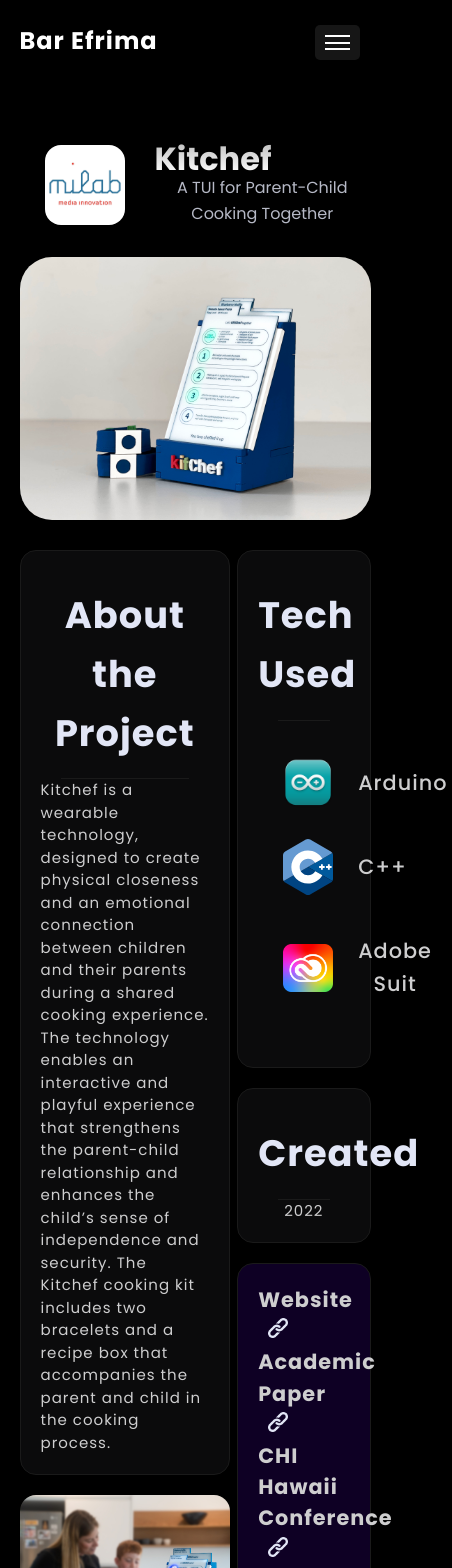
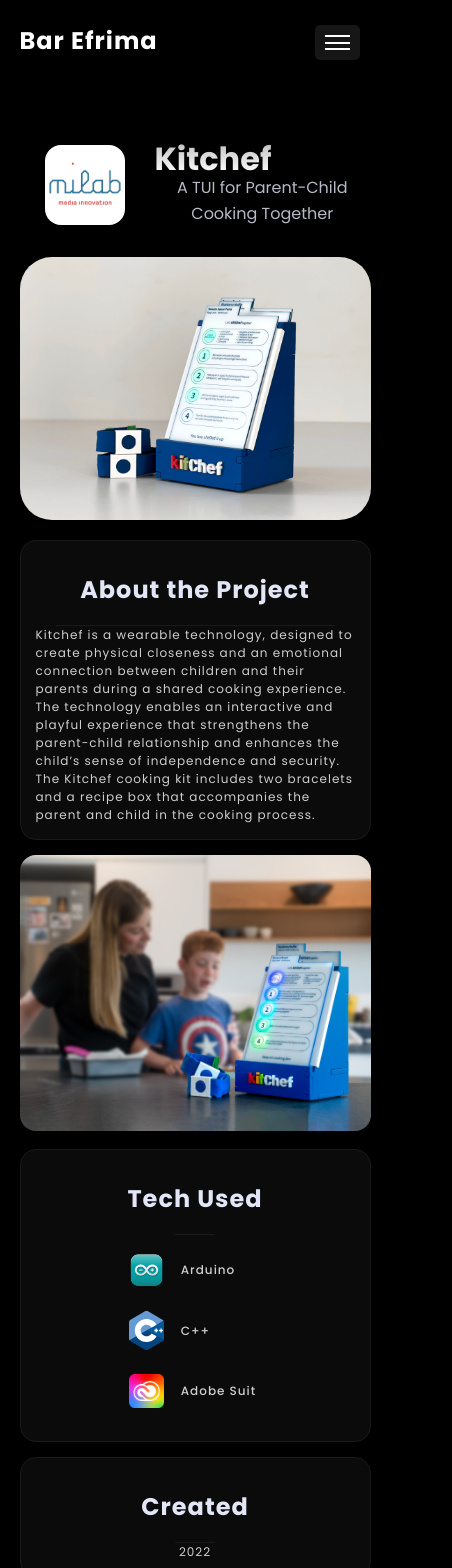
Before and after one commit to bar-efrima/bar-website, a React (Create React App) app: page /kitchef in a window 390 px wide. Shown: the top 1568 px of the page, 452 px wide, since content can reach past the window. Built offline with nearby package versions, Linux system fonts and the light colour scheme.

Commit message:
Kitchef  Different Displays

```diff
--- a/src/components/AboutMe.css
+++ b/src/components/AboutMe.css
@@ -99,3 +99,10 @@
     text-align: center; /* Center the text for readability on tablets */
   }
 }
+
+
+@media (max-width: 400px) {
+  .letMe {
+    font-size: 1rem;
+  }
+}
--- a/src/components/Header.css
+++ b/src/components/Header.css
@@ -120,7 +120,7 @@
 }
 
 /* Media queries for mobile responsiveness */
-@media (max-width: 768px) {
+@media (max-width: 850px) {
   nav {
     flex-direction: column;
     align-items: flex-start;
--- a/src/components/Hello.css
+++ b/src/components/Hello.css
@@ -166,11 +166,22 @@
 }
 
 /* For screens smaller than 480px (mobile devices) */
-@media (max-width: 768px) {
+@media (max-width: 900px) {
   .hello {
-    font-size: 3vw;
+    font-size: 4vw;
     width: auto;
   }
+  .name{
+    font-size: 6vw;
+    width:100%;
+  }
+
+  .logo-container img {
+    width: 3vw;
+    height: 3vw;
+    margin: 20px 10px;
+  }
+
 }
 
 /* For screens smaller than 480px (mobile devices) */
--- a/src/pages/Kitchef/kitchef.css
+++ b/src/pages/Kitchef/kitchef.css
@@ -1,4 +1,4 @@
-/* General body styling */
+/* General Body Styling */
 body {
     font-family: 'Poppins', sans-serif;
     line-height: 1.6;
@@ -9,20 +9,19 @@
     font-weight: 700;
 }
 
-/* Header section */
+/* Header Section */
 header {
     color: #fff;
-    padding: 10px 20px;
-    padding-top: 60px;
+    padding: 60px 20px 10px;
     text-align: left;
 }
 
 .header-container {
-    padding-left: 17%;
     display: flex;
-    justify-content: flex-start; /* Align items to the left */
+    justify-content: flex-start;
     align-items: center;
     width: 100%;
+    padding-left: 17%;
 }
 
 header img {
@@ -35,21 +34,20 @@
 .text-container h1 {
     font-size: 3.8rem;
     margin: 0;
+    line-height: 1;
     text-align: left;
-    line-height: 1;
     background: linear-gradient(to bottom, #c2c2c2, #ffffff);
     -webkit-background-clip: text;
     -webkit-text-fill-color: transparent;
-    background-clip: text;
 }
 
 .text-container p {
+    font-size: 1.8rem;
     margin: 0;
-    font-size: 1.8rem;
     color: #B6B9C6;
 }
 
-/* Project showcase */
+/* Project Showcase */
 .project-showcase {
     display: flex;
     justify-content: center;
@@ -63,33 +61,36 @@
     border-radius: 2em;
 }
 
-/* Content container for layout */
+/* Content Container */
 .content-container {
     width: 65%;
-    letter-spacing: 1px;
+    max-width: 1200px;
+    margin: 0 auto;
     display: flex;
     justify-content: space-between;
-    padding-top: 10px;
-    padding-bottom: 10px;
-    max-width: 1200px;
-    margin: 0 auto;
+    padding: 10px 0;
+    letter-spacing: 1px;
 }
 
 .content-container h3 {
     color: #E2E6F6;
     margin-top: 15px;
-    padding-left: 0;
     font-size: 2.3rem;
     transition: transform 0.4s ease-in-out, filter 0.4s ease-in-out;
 }
 
 .content-container p {
+    font-size: 1.3rem;
     line-height: 1.5;
     color: #CECECF;
-    font-size: 1.3rem;
     padding: 25px;
     font-weight: 400;
     text-align: left;
+}
+
+.left-side {
+    width: 60%;
+    margin-top: 20px;
 }
 
 .right-side {
@@ -97,18 +98,39 @@
     margin-top: 20px;
 }
 
-.left-side {
-    width: 60%;
-    margin-top: 20px;
+/* Section Styling */
+section {
+    padding: 20px;
+    margin: 0 auto;
+    width: 65%;
+    border-radius: 1em;
+    box-shadow: 0 2px 4px rgba(0, 0, 0, 0.1);
+    letter-spacing: 1px;
 }
 
+section p {
+    font-size: 1.3rem;
+    line-height: 1.5;
+    color: #CECECF;
+    padding: 0 25px;
+    font-weight: 400;
+}
+
+section h3 {
+    color: #E2E6F6;
+    margin: 15px 0 10px 25px;
+    font-size: 2.3rem;
+    transition: transform 0.3s ease, color 0.3s ease;
+}
+
+/* Horizontal Rule Styling */
 hr {
     border: 0;
     border-top: 1px solid #1A1A1A;
     margin: 0 20px;
 }
 
-/* Tech stack and links styling */
+/* Tech Stack, Created, Links, and About Sections */
 .tech-stack, .created, .links, .about {
     background-color: #0B0B0C;
     border: 1px solid #1A1A1A;
@@ -117,7 +139,7 @@
     padding: 20px;
 }
 
-.created p{
+.created p {
     text-align: center;
 }
 
@@ -127,8 +149,8 @@
 }
 
 .tech-info {
+    padding-top: 20px;
     padding: 5px;
-    padding-top: 20px;
 }
 
 .tech-info h4 {
@@ -149,16 +171,22 @@
     height: auto;
 }
 
+/* Links Styling */
 .links {
     background-color: #6600ff24;
+    border: 1px solid #2e2e2e;
 }
 
 .links p a {
+    font-size: 1.3rem;
+    font-weight: 530;
     line-height: 1.5;
     color: #CECECF;
-    font-size: 1.3rem;
-    font-weight: 530;
     text-decoration: none;
+}
+
+.links p a:hover {
+    color: #a6a6a6;
 }
 
 .links span img {
@@ -167,11 +195,8 @@
     margin-left: 10px;
 }
 
-.links p a:hover {
-    color: #a6a6a6;
-}
-
-.project-description{
+/* Project Description */
+.project-description {
     width: 65%;
     margin-top: 20px;
     padding: 20px;
@@ -181,33 +206,23 @@
     box-shadow: 0 2px 4px rgba(0, 0, 0, 0.1);
 }
 
-.project-description h4{
-    text-align: left;
-}
-.project-description p{
+.project-description h4, .project-description p {
     text-align: left;
     padding: 20px;
 }
 
-.project-description ul{
-    /* make the bullets next to the text and below to each other column */
-    columns: 1;
+.project-description ul {
     list-style-position: inside;
     padding: 20px;
+    columns: 1;
 }
 
-/* Image styling */
-.image1 img{
+/* Image Styling */
+.image1 img, .image3 img {
     width: 100%;
     height: auto;
     border-radius: 1em;
 }
-.image3 img {
-    width: 65%;
-    height: auto;
-    border-radius: 1em;
-}
-
 
 .image3 {
     display: flex;
@@ -216,7 +231,7 @@
     margin: 20px;
 }
 
-/* Video container */
+/* Video Container */
 .video-container {
     display: flex;
     justify-content: center;
@@ -230,36 +245,10 @@
     border: none;
 }
 
-/* Section styling */
-section {
-    padding: 20px;
-    margin: 0 auto;
-    width: 65%;
-    border-radius: 1em;
-    box-shadow: 0 2px 4px rgba(0, 0, 0, 0.1);
-    letter-spacing: 1px;
-}
-
-section p {
-    line-height: 1.5;
-    color: #CECECF;
-    font-size: 1.3rem;
-    padding: 0 25px;
-    font-weight: 400;
-}
-
-section h3 {
-    color: #E2E6F6;
-    margin: 15px 0 10px 25px;
-    font-size: 2.3rem;
-    transition: transform 0.3s ease, color 0.3s ease;
-}
-
-/* Responsive styles */
-@media (max-width: 920px) {
+/* Responsive Styles */
+@media (max-width: 850px) {
     .header-container {
-        padding-left: 7%;
-        width: 100%;
+        padding-left: 8%;
     }
 
     .text-container h1 {
@@ -276,27 +265,75 @@
         margin-right: 30px;
     }
 
-    .project-showcase img {
+    .project-showcase img, .project-description, .content-container,.image3 {
         width: 80%;
     }
 
-    .content-container {
-        width: 80%;
+    .image3 {
+        margin: 0 auto;
     }
 
-    .project-description{
-        width: 80%;
+    .content-container p, .links p a {
+        font-size: 2vw;
+        padding-top: 0;
+        padding-left: 5px;
+        padding-right: 5px;
+        padding-bottom: 10px;
+    }
+
+    .content-container h3, .project-description h3{
+        font-size: 3.5vw;
+    }
+
+    .links span img {
+        width: 15px;
+    }
+
+    .tech-stack, .created, .links, .about {
+        padding: 15px;
+        margin-bottom: 15px;
+        border-radius: 1em;
+    }
+
+    section p {
+        font-size: 2vw;
+    }
+
+    .tech-stack ul {
+        padding: 5px;
+    }
+    .tech-info h4 {
+        margin-left: 12px;
+        padding-top: 15px;
+        font-size: 1rem;
+        font-weight: 500;
+        color: #CECECF;
+    }
+
+    .tech-item {
+        display: flex;
+        align-items: center;
+        padding: 5px;
+    }
+
+    .tech-item img {
+        width: 40px;
+        height: auto;
+    }
+
+    .video-container {
+        margin-top: 20px;
+        padding-bottom: 20px;
     }
 }
 
-
-
-@media (max-width: 500px) {
+@media (max-width: 600px) {
+    /* Center-align the header content */
     .header-container {
         padding-left: 7%;
-        text-align: left;
     }
 
+    /* Make the text smaller and adjust layout for mobile */
     .text-container h1 {
         font-size: 2rem;
     }
@@ -310,28 +347,121 @@
     .text-container p {
         font-size: 1rem;
         width: 100%;
-        color: #B6B9C6;
     }
 
-    .project-showcase img {
+    /* Adjust the showcase image and content to take 90% of screen width */
+    .project-showcase img,
+    .content-container,
+    .project-description,
+    .image3,
+    .tech-stack,
+    .created {
         width: 90%;
     }
 
+    /* Stack the content below each other */
     .content-container {
+        display: flex;
+        flex-direction: column;
+        align-items: center;
         width: 90%;
     }
-    .content-container p{
-        width:100%;
-        padding: 0;
-        font-size: 15px;
+
+    /* Left and Right sides stacked vertically */
+    .left-side,
+    .right-side {
+        width: 100%;
+        margin-top: 10px;
     }
 
-    .project-description{
-        width: 90%;
+    .tech-stack,
+    .created ,
+    .links{
+        margin-top: 10px;
+        display: flex;
+        flex-direction: column;
+        align-items: center;
+        width: 100%;
+        margin: 0 auto;
     }
-    .project-description p{
-        width:100%;
+
+    .tech-stack ul {
+        padding: 0px;
+    }
+
+    /* Image 3 spacing */
+    .image3 {
+        margin-top: 20px;
+    }
+
+    .content-container p,
+    .project-description p {
+        font-size: 12px;
         padding: 0;
-        font-size: 15px;
+    }
+
+    /* Adjust heading sizes for mobile */
+    .content-container h3,
+    .project-description h3 {
+        font-size: 1.5rem;
+    }
+
+    .tech-stack,
+    .created {
+        padding: 15px;
+        margin-bottom: 15px;
+        border-radius: 1em;
+    }
+
+    .tech-stack ul {
+        padding: 5px;
+    }
+
+    .tech-info h4 {
+        margin-left: 12px;
+        font-size: 12px;
+        font-weight: 500;
+        color: #CECECF;
+        padding-top: 15px;
+    }
+
+    .tech-item {
+        display: flex;
+        align-items: center;
+        padding: 0;
+    }
+
+    .tech-item img {
+        width: 35px;
+        height: auto;
+    }
+
+    .links p a {
+        font-size: 12px;
+        font-weight: 500;
+        line-height: 1.5;
+        color: #CECECF;
+        text-decoration: none;
+    }
+    .links span img {
+        width: 10px;
+    }
+
+    /* Ensure the video container maintains good spacing */
+    .video-container {
+        margin-top: 20px;
+        margin: 20px;
+        border-radius: 1em;
+        padding-bottom: 20px;
+    }
+
+    .image3 {
+        margin: 20px auto;
+    }
+
+
+
+    .role {
+        margin-bottom: 20px;
     }
 }
```
Also changed, not shown: src/components/Projects.css (+15 -15 lines).
